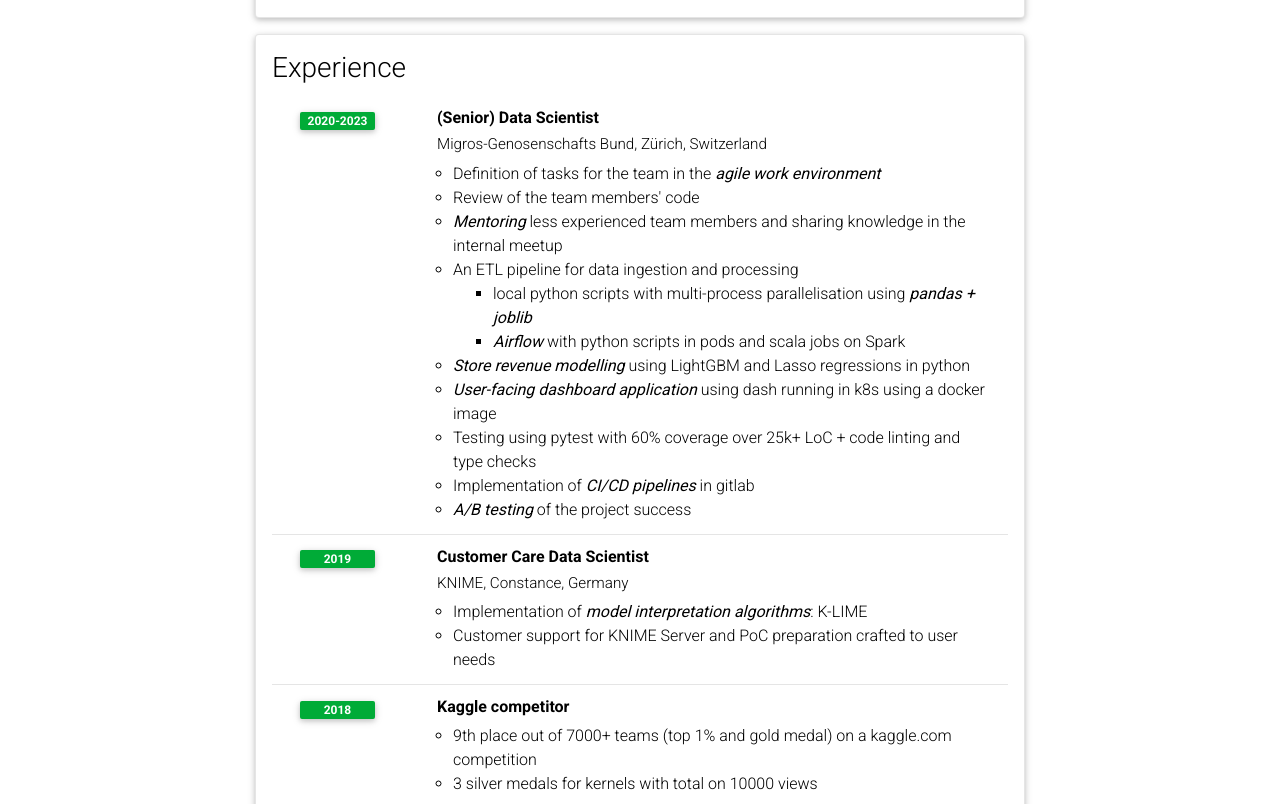
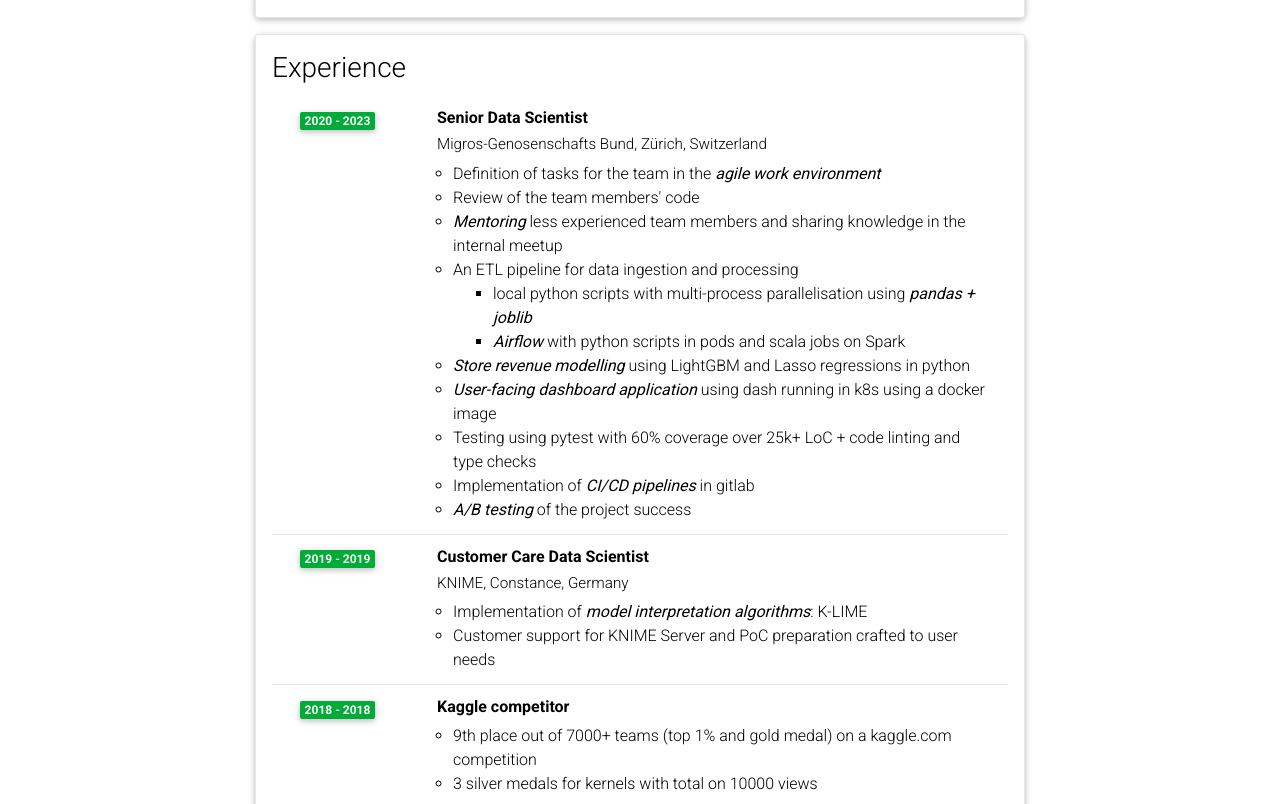
Before and after one commit to mlisovyi/mlisovyi.github.io, a Jekyll site: the page built from _pages/cv.md, in a window 1280 px wide and 1400 px high. Shown: the part 391-1195 px from the top of the window. Built offline with Jekyll 4.4.1, drawn with Linux system fonts in a browser that asks for light colours; comment, search, counter and statistics services are not loaded; a style sheet for code colours, icons or effects is not loaded; some of the changed text lies outside the part shown.

Commit message:
improve years

```diff
--- a/_data/cv.yml
+++ b/_data/cv.yml
@@ -13,9 +13,9 @@
 - title: Experience
   type: time_table
   contents:
-    - title: (Senior) Data Scientist
+    - title: Senior Data Scientist
       institution: Migros-Genosenschafts Bund, Zürich, Switzerland
-      year: 2020-2023
+      year: 2020 - 2023
       description:
         - Definition of tasks for the team in the <em><b>agile work environment</b></em>
         - Review of the team members' code
@@ -32,13 +32,13 @@
 
     - title: Customer Care Data Scientist
       institution: KNIME, Constance, Germany
-      year: 2019
+      year: 2019 - 2019
       description:
         - "Implementation of <em><b>model interpretation algorithms</b></em>: K-LIME"
         - Customer support for KNIME Server and PoC preparation crafted to user needs
 
     - title: Kaggle competitor
-      year: 2018
+      year: 2018 - 2018
       description:
         - 9th place out of 7000+ teams (top 1% and gold medal) on a kaggle.com competition
         - 3 silver medals for kernels with total on 10000 views
@@ -72,12 +72,12 @@
   contents:
     - title: PhD
       institution: Universität Hamburg, Hamburg, Germany
-      year: 2011
+      year: 2008 - 2011
       description:
         - Measurement of charm production in deep inelastic scattering using lifetime tagging for D± meson decays with the ZEUS detector at HERA
     - title: MSc
       institution: Taras Shevchenko National University of Kyiv
-      year: 2008
+      year: 2003 - 2008
 
 - title: Open Source Projects
   type: list
```
